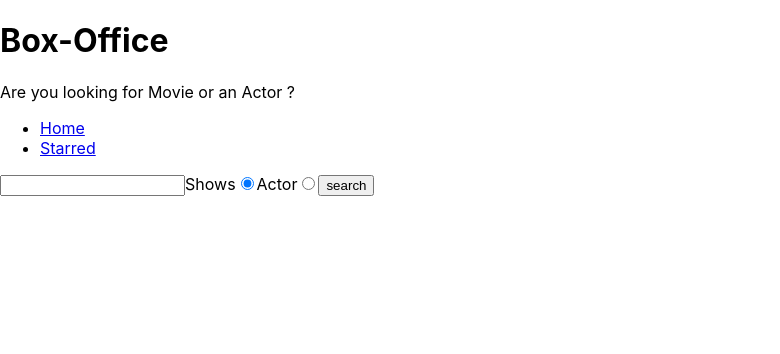
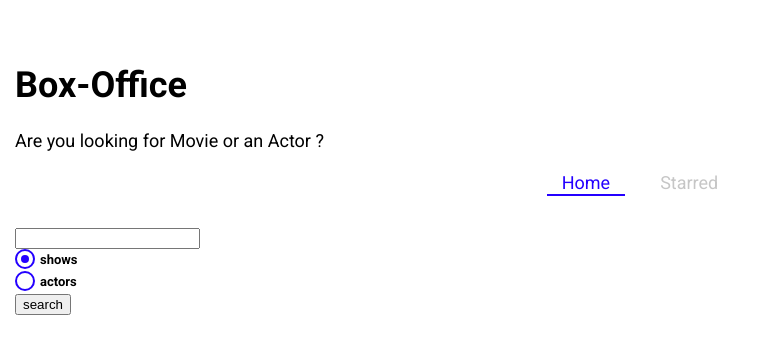
Before and after one commit to Vj-is-brand/box-office-app, a React (Create React App) app: page / in a window 1280 px wide. Shown: the top 354 px of the page, without its empty margins (0-780 px from the left). Built offline with nearby package versions, Linux system fonts and the light colour scheme.

Commit message:
installed style component. created Mainstyle with sc. created custom radio buttons. use NavLink from react-router-dom to style active components

```diff
--- a/package.json
+++ b/package.json
@@ -8,6 +8,7 @@
     "react-dom": "^18.2.0",
     "react-router-dom": "^6.8.2",
     "react-scripts": "5.0.1",
+    "styled-components": "^5.3.9",
     "web-vitals": "^2.1.4",
     "workbox-background-sync": "^6.5.4",
     "workbox-broadcast-update": "^6.5.4",
--- a/public/index.html
+++ b/public/index.html
@@ -21,7 +21,11 @@
       work correctly both with client-side routing and a non-root public URL.
       Learn how to configure a non-root public URL by running `npm run build`.
     -->
-    <title>React App</title>
+    <link
+    href="https://fonts.googleapis.com/css?family=Roboto:300,400,700,&display=swap"
+    rel="stylesheet"
+  />
+    <title>Box Office</title>
   </head>
   <body>
     <noscript>You need to enable JavaScript to run this app.</noscript>
--- a/src/App.jsx
+++ b/src/App.jsx
@@ -4,13 +4,14 @@
 import Home from './pages/Home';
 import Show from './pages/shows';
 import Starred from './pages/Starred';
-
+import { MainStyle } from './Theme';
 
 const queryClient = new QueryClient();
 
 const App = () => {
   return (
     <QueryClientProvider client={queryClient}>
+      <MainStyle>
         <BrowserRouter>
           <Routes>
             <Route element={<MainLayout />}>
@@ -18,10 +19,11 @@
               <Route path="/starred" element={<Starred />} />
             </Route>
 
-        <Route path="/shows/:showId" element={<Show/>} />
+            <Route path="/shows/:showId" element={<Show />} />
             <Route path="*" element={<div>404 Error Page not found</div>} />
           </Routes>
         </BrowserRouter>
+      </MainStyle>
     </QueryClientProvider>
   );
 };
--- /dev/null
+++ b/src/Theme.jsx
@@ -0,0 +1,28 @@
+import { ThemeProvider , createGlobalStyle} from "styled-components";
+
+const theme = {
+    fontFamily: 'Roboto, sans-serif',
+    mainColors: {
+      blue: '#2400ff',
+      gray: '#c6c6c6',
+      dark: '#353535',
+    },
+  };
+
+  const GlobalStyles = createGlobalStyle`
+  body {
+    font-family: ${({ theme }) => theme.fontFamily};
+    font-size: 18px;
+    margin: 0;
+    padding-top: 40px;
+    padding-left: 15px;
+    padding-right: 15px;
+  }
+`;
+
+  export const MainStyle = ({children}) => {
+    return <ThemeProvider theme={theme}>
+    <GlobalStyles/>
+    {children}
+    </ThemeProvider>
+  }
--- /dev/null
+++ b/src/components/CustomRadio.jsx
@@ -0,0 +1,58 @@
+import styled from "styled-components";
+const CustomRadio = ({label, ...inputProps}) => {
+  return (
+    <StyledRadio>
+    {label}
+        <input {...inputProps} type='radio'/>
+        <span/>
+    </StyledRadio>
+  )
+}
+
+export default CustomRadio;
+
+const StyledRadio = styled.label`
+  display: block;
+  position: relative;
+  padding-left: 25px;
+  cursor: pointer;
+  font-size: 13px;
+  user-select: none;
+  font-weight: 700;
+  line-height: 1.65;
+  input {
+    position: absolute;
+    opacity: 0;
+    cursor: pointer;
+  }
+  span {
+    position: absolute;
+    top: 0;
+    left: 0;
+    height: 16px;
+    width: 16px;
+    background-color: #fff;
+    border: 2px solid ${({ theme }) => theme.mainColors.blue};
+    border-radius: 50%;
+  }
+  input:checked ~ span {
+    background-color: #fff;
+    border: 2px solid ${({ theme }) => theme.mainColors.blue};
+  }
+  span:after {
+    content: '';
+    position: absolute;
+    display: none;
+  }
+  input:checked ~ span:after {
+    display: block;
+  }
+  span:after {
+    top: 4px;
+    left: 4px;
+    width: 8px;
+    height: 8px;
+    border-radius: 50%;
+    background: ${({ theme }) => theme.mainColors.blue};
+  }
+`;
--- a/src/components/Navs.jsx
+++ b/src/components/Navs.jsx
@@ -1,4 +1,5 @@
-import { Link } from 'react-router-dom';
+import { NavLink } from 'react-router-dom';
+import styled  from 'styled-components';
 
 const LINKS = [
   { text: 'Home', to: '/' },
@@ -8,15 +9,57 @@
 const Navs = () => {
   return (
     <div>
-      <ul>
+      <NavList>
         {LINKS.map(item => (
           <li key={item.to}>
-            <Link to={item.to}>{item.text}</Link>
+            <LinkStyled to={item.to}>{item.text}</LinkStyled>
           </li>
         ))}
-      </ul>
+      </NavList>
     </div>
   );
 };
 
 export default Navs;
+
+const NavList = styled.ul`
+  display: flex;
+  justify-content: center;
+  list-style: none;
+  margin: 0 0 30px;
+  padding: 0;
+  li {
+    margin: 0 10px;
+  }
+`;
+
+const LinkStyled = styled(NavLink)`
+  display: block;
+  padding: 3px 15px;
+  position: relative;
+  text-decoration: none;
+  color: ${({ theme }) => theme.mainColors.gray};
+  &.active {
+    color: ${({ theme }) => theme.mainColors.blue};
+    &:after {
+      content: '';
+      position: absolute;
+      display: block;
+      height: 2px;
+      left: 0%;
+      bottom: 0;
+      background-color: ${({ theme }) => theme.mainColors.blue};
+      animation: slide-in 0.3s ease-in forwards;
+      @keyframes slide-in {
+        from {
+          left: 50%;
+          width: 0;
+        }
+        to {
+          left: 0%;
+          width: 100%;
+        }
+      }
+    }
+  }
+`;
--- a/src/components/SearchForm.jsx
+++ b/src/components/SearchForm.jsx
@@ -1,7 +1,8 @@
 import { useState } from 'react';
 import { useSearchStr } from '../lib/useSearchStr';
+import CustomRadio from './CustomRadio';
 
-const SearchForm = ({onSearch}) => {
+const SearchForm = ({ onSearch }) => {
   const [searchStr, setSearchStr] = useSearchStr();
   const [searchOption, setSearchOption] = useState('shows');
 
@@ -9,20 +10,20 @@
     setSearchStr(env.target.value);
   };
 
-  const onRadioChange =  env => {
+  const onRadioChange = env => {
     setSearchOption(env.target.value);
   };
 
-  const onSubmit = (env) => {
+  const onSubmit = env => {
     env.preventDefault();
 
     const options = {
-     q:searchStr,
-     searchOption
-    }
+      q: searchStr,
+      searchOption,
+    };
 
     onSearch(options);
-  }
+  };
 
   return (
     <div>
@@ -33,27 +34,23 @@
           onChange={onSearchStringChange}
         ></input>
 
-        <label>
-          Shows
-          <input
+        <CustomRadio
+          label="shows"
           type="radio"
           name="search-option"
           value="shows"
           checked={searchOption === 'shows'}
           onChange={onRadioChange}
         />
-        </label>
 
-        <label>
-          Actor
-          <input
+        <CustomRadio
+          label="actors"
           type="radio"
           name="search-option"
           value="actors"
           checked={searchOption === 'actors'}
           onChange={onRadioChange}
         />
-        </label>
 
         <button type="submit">search</button>
       </form>
--- a/src/index.css
+++ /dev/null
@@ -1,13 +0,0 @@
-body {
-  margin: 0;
-  font-family: -apple-system, BlinkMacSystemFont, 'Segoe UI', 'Roboto', 'Oxygen',
-    'Ubuntu', 'Cantarell', 'Fira Sans', 'Droid Sans', 'Helvetica Neue',
-    sans-serif;
-  -webkit-font-smoothing: antialiased;
-  -moz-osx-font-smoothing: grayscale;
-}
-
-code {
-  font-family: source-code-pro, Menlo, Monaco, Consolas, 'Courier New',
-    monospace;
-}
--- a/src/index.jsx
+++ b/src/index.jsx
@@ -1,6 +1,5 @@
 import React from 'react';
 import ReactDOM from 'react-dom/client';
-import './index.css';
 import App from './App';
 import * as serviceWorkerRegistration from './serviceWorkerRegistration';
 import reportWebVitals from './reportWebVitals';
--- a/src/pages/Home.jsx
+++ b/src/pages/Home.jsx
@@ -1,11 +1,9 @@
-import {  useState } from 'react';
+import { useState } from 'react';
 import ActorGrid from '../components/actors/ActorGrid';
 import SearchForm from '../components/SearchForm';
 import ShowGrid from '../components/shows/ShowGrid';
 import { searchForPeople, searchForShows } from './../api/tvMaze';
 import { useQuery } from '@tanstack/react-query';
-
-
 
 const Home = () => {
   const [filter, setFilter] = useState(null);
@@ -48,7 +46,6 @@
     <div>
       <SearchForm onSearch={onSearch} />
       <div>{renderApiData()}</div>
-
     </div>
   );
 };
```
Also changed, not shown: 1 other file (tests, documents, lock files or other folders). Lines whose indentation alone changed are shown as unchanged.
